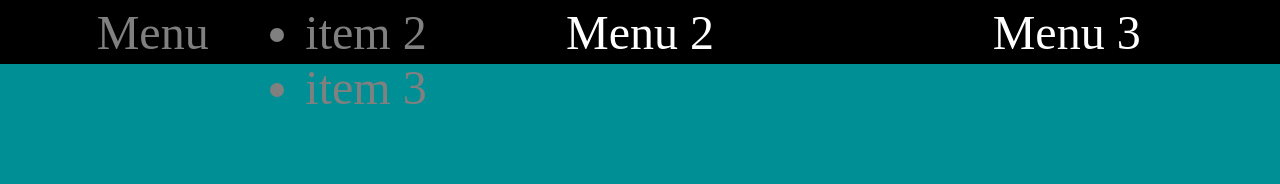
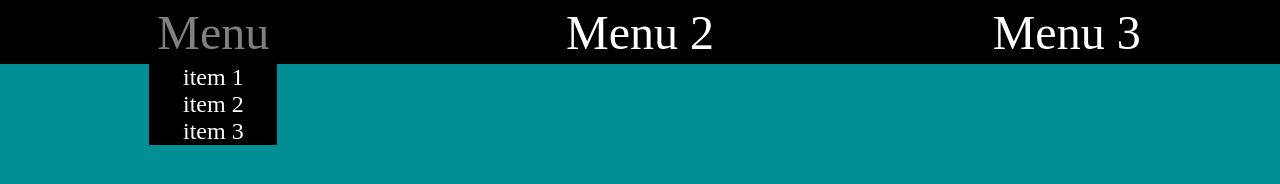
Before and after one commit to jimmybwheeler/dynamic-user-interface, a website built with webpack: page dist/index.html in a window 1280 px wide. Built offline with Linux system fonts and the light colour scheme.

Commit message:
added mouseout even that needs fixing, added css to drop down menu:

```diff
--- a/src/navbar.js
+++ b/src/navbar.js
@@ -4,7 +4,12 @@
 const menuThree = document.querySelector('.menuThree')
 
 menuOne.addEventListener('mouseover', showDropDown);
+menuOne.addEventListener('mouseout', hideDropDown)
 
 function showDropDown(){
   document.querySelector('.menuOneDropDown').classList.add('showDropDownMenu');
 }
+
+function hideDropDown(){
+  document.querySelector('.menuOneDropDown').classList.remove('showDropDownMenu');
+}
--- a/src/styles.css
+++ b/src/styles.css
@@ -27,5 +27,13 @@
   display: none;
 }
 .showDropDownMenu {
+  list-style: none;
   display: block;
+  position: absolute;
+  background-color: black;
+  font-size: 1.5rem;
+  top: 4rem;
+  width: 8rem;
+  text-align: center;
+  color: white;
 }
```
Also changed, not shown: dist/main.js.
